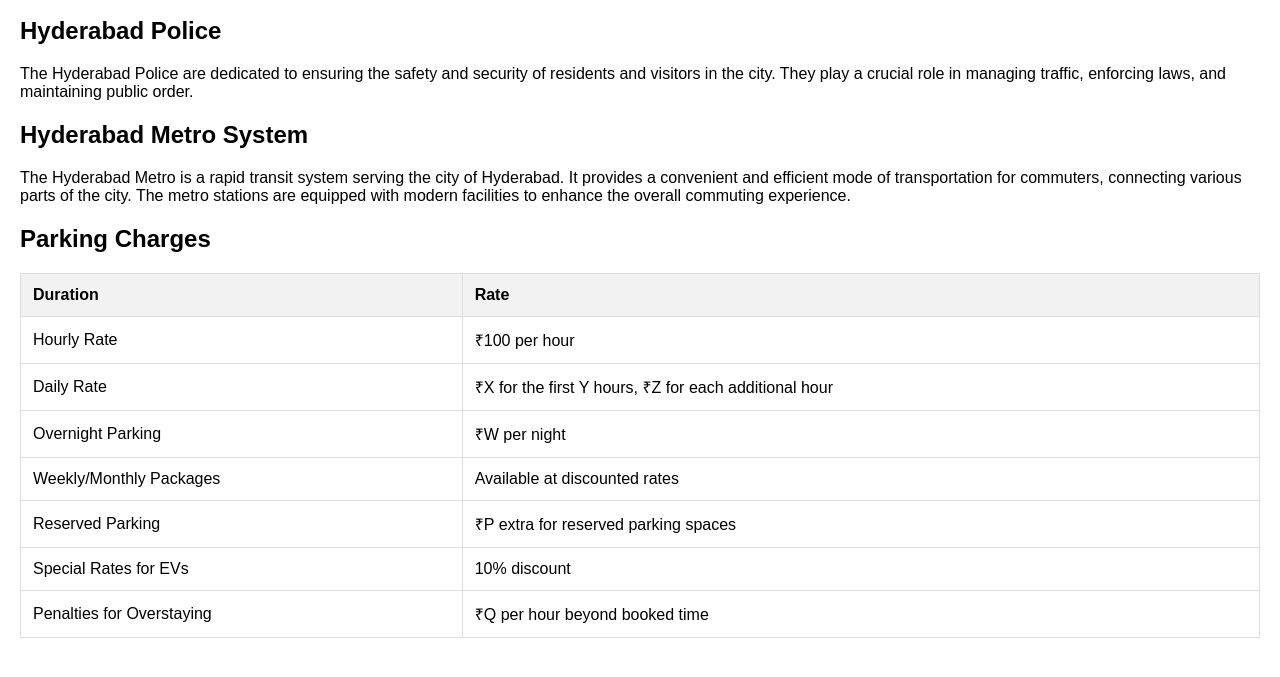
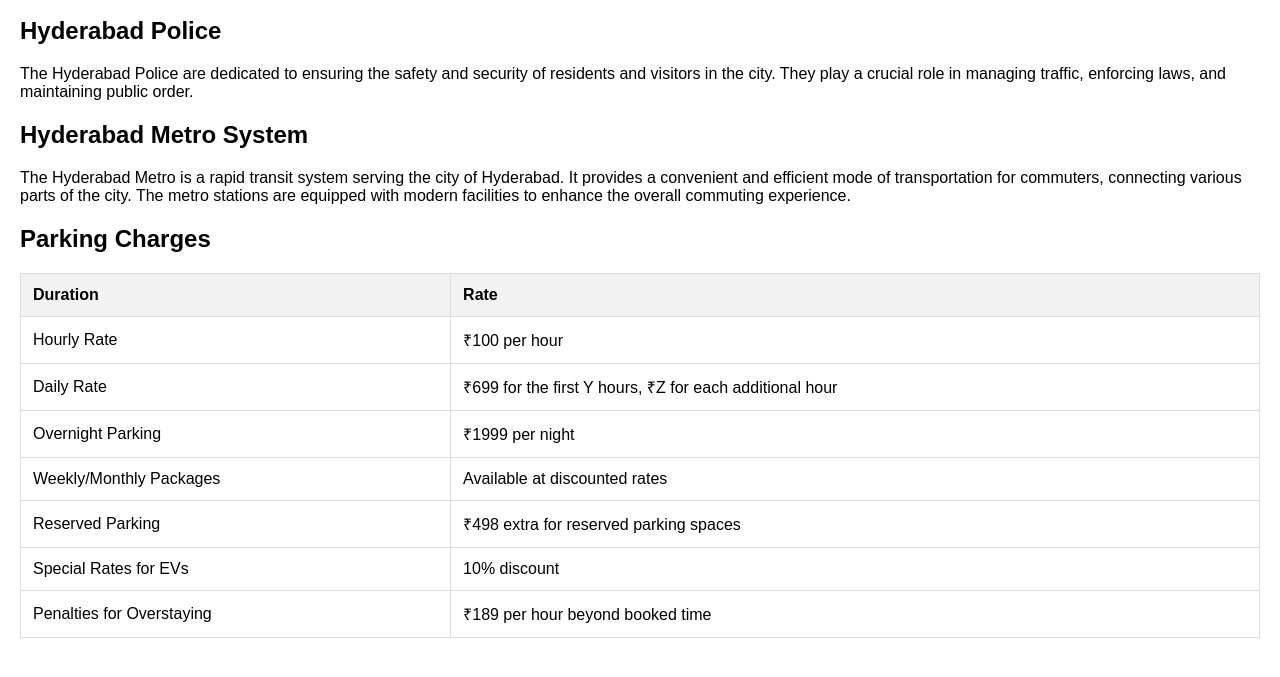
Before and after one commit to manoharreddyvoladri/iotdomainanalyst, a plain HTML site: page index.html in a window 1280 px wide. Shown: the part 119-796 px from the top of the page. Drawn offline with Linux system fonts and the light colour scheme.

Commit message:
Updated prices

```diff
--- a/index.html
+++ b/index.html
@@ -53,11 +53,11 @@
         </tr>
         <tr>
             <td>Daily Rate</td>
-            <td>₹X for the first Y hours, ₹Z for each additional hour</td>
+            <td>₹699 for the first Y hours, ₹Z for each additional hour</td>
         </tr>
         <tr>
             <td>Overnight Parking</td>
-            <td>₹W per night</td>
+            <td>₹1999 per night</td>
         </tr>
         <tr>
             <td>Weekly/Monthly Packages</td>
@@ -65,7 +65,7 @@
         </tr>
         <tr>
             <td>Reserved Parking</td>
-            <td>₹P extra for reserved parking spaces</td>
+            <td>₹498 extra for reserved parking spaces</td>
         </tr>
         <tr>
             <td>Special Rates for EVs</td>
@@ -73,7 +73,7 @@
         </tr>
         <tr>
             <td>Penalties for Overstaying</td>
-            <td>₹Q per hour beyond booked time</td>
+            <td>₹189 per hour beyond booked time</td>
         </tr>
     </table>
 </body>
```
